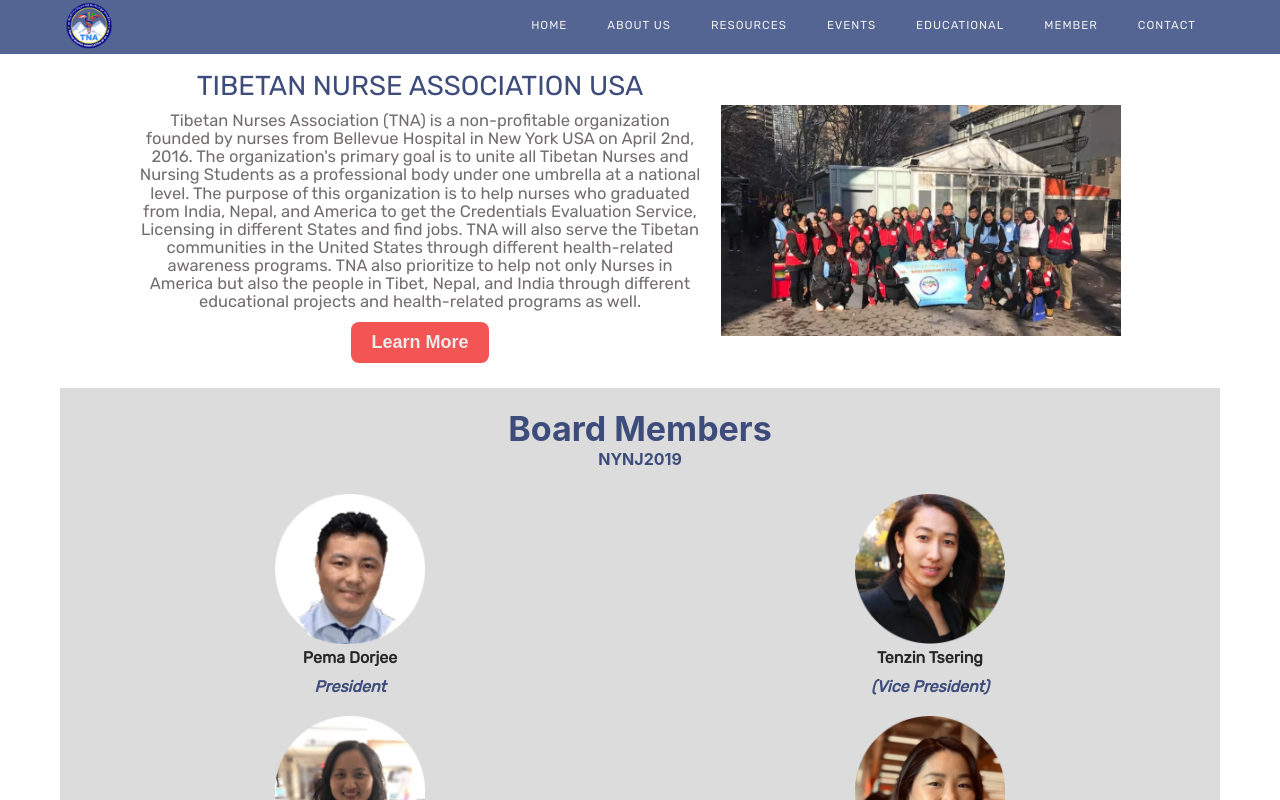
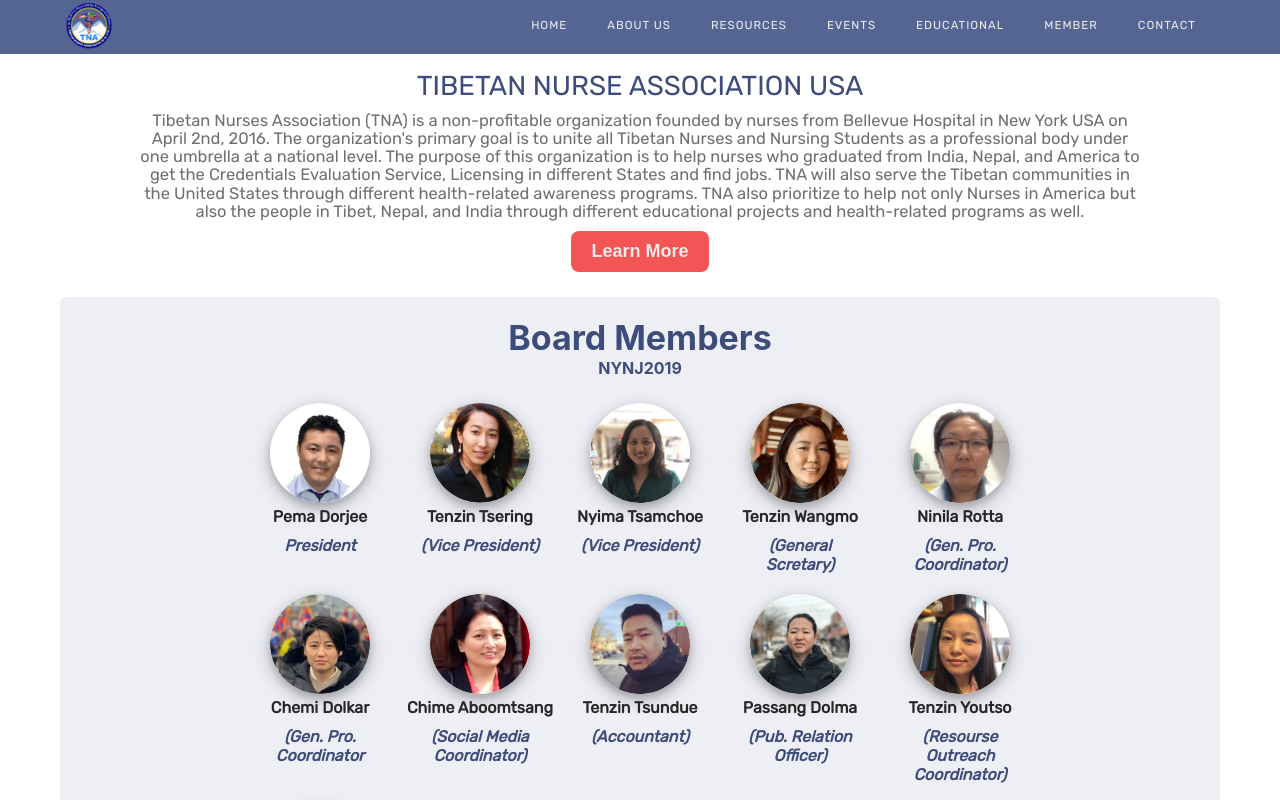
Before and after one commit to TenNga/Tibetan-Nurses-Association, a React (Create React App) app: page /about in a window 1280 px wide. Shown: the top 800 px of the page. Built offline with nearby package versions, Linux system fonts and the light colour scheme.

Commit message:
about us member list desktop style done

```diff
--- a/src/Components/WelcomeNote.js
+++ b/src/Components/WelcomeNote.js
@@ -12,7 +12,8 @@
                     <p className="welcome-para">{props.data.para}</p>
                     <Link to={"/about"}> <button>Learn More</button> </Link>
                 </div>
-                <img src="home_aboutTNA.jpg" />
+                {props.source === "about"? null : <img src="home_aboutTNA.jpg" /> }
+
             </div>
 
         </div>
--- a/src/Components/css/SingleMember.css
+++ b/src/Components/css/SingleMember.css
@@ -3,8 +3,9 @@
     color: rgb(39, 39, 39);
 }
 .single-member img{
-    max-width: 150px;
-
+    max-width: 100px;
+    border-radius: 50%;
+    box-shadow: 0 4px 8px 0 rgba(0, 0, 0, 0.2), 0 6px 20px 0 rgba(0, 0, 0, 0.19);
 }
 .single-member h6 {
     font-style: italic;
--- a/src/Container/AboutUs.js
+++ b/src/Container/AboutUs.js
@@ -32,7 +32,7 @@
     return(
         <div className="about-container">
             <div className="history">
-                <AboutTNA data={aboutData} />
+                <AboutTNA data={aboutData} source={"about"} />
             </div>
             <div className="board-member">
                 <h2 id="header">board members</h2>
--- a/src/Container/css/AboutUs.css
+++ b/src/Container/css/AboutUs.css
@@ -1,6 +1,8 @@
 .board-member {
-    background-color: rgba(128, 128, 128, 0.274);
+    background-color: rgba(190, 195, 219, 0.274);
     padding: 20px 0px;
+    margin: 10px 0px;
+    border-radius: 6px;
 }
 .board-member #header{
     text-transform: capitalize;
@@ -16,6 +18,15 @@
 
 .board-member .member-container {
     display: grid;
-    grid-template-columns: 1fr 1fr;
+    grid-template-columns: 1fr 1fr 1fr 1fr 1fr;
+    max-width: 800px;
+    margin: 0 auto;
+}
 
+@media only screen and (max-width: 600px) {
+
+    .board-member .member-container {
+        display: grid;
+        grid-template-columns: 1fr 1fr;
+    }
 }
```
